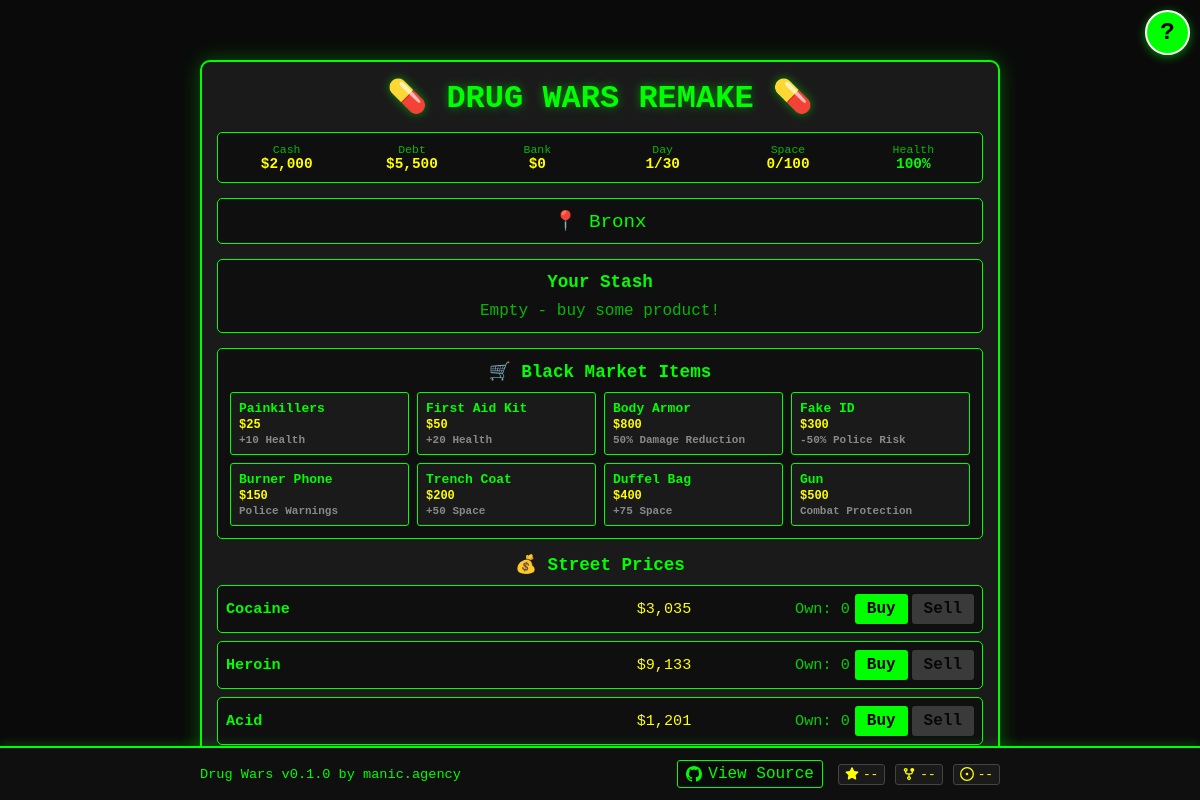
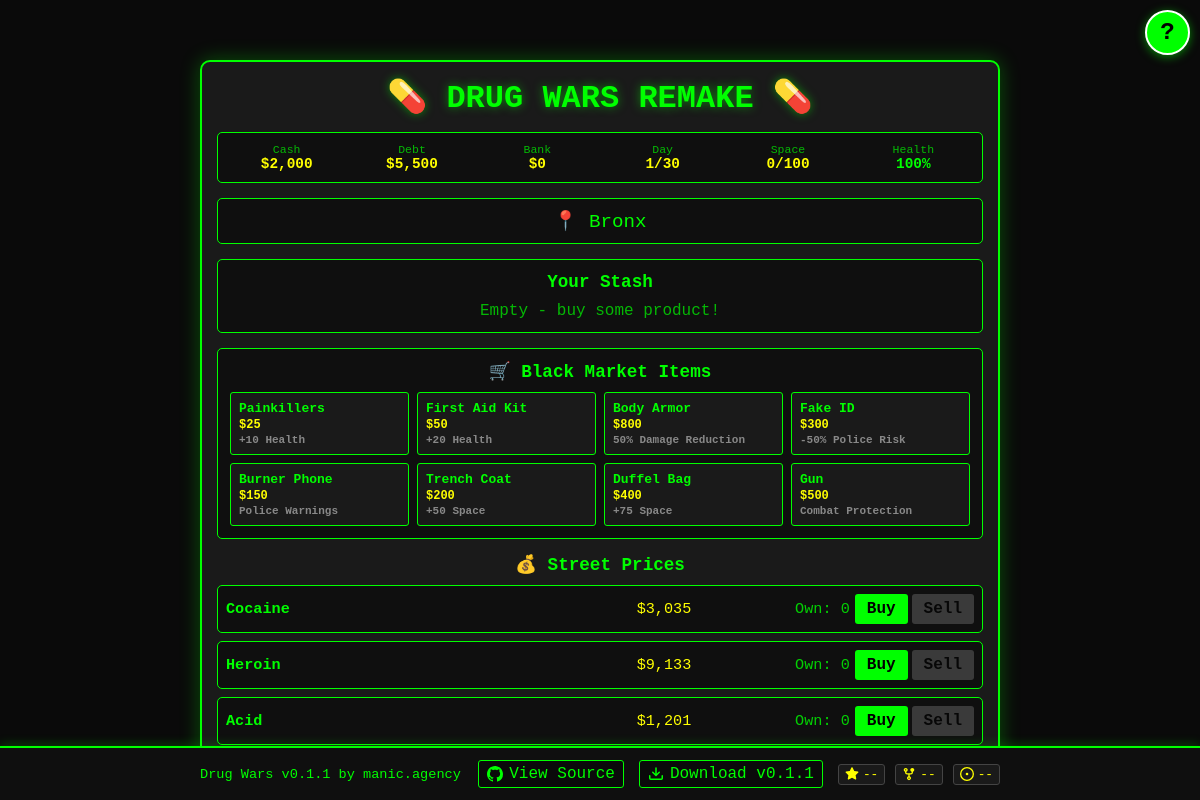
Before and after one commit to manicinc/drug-wars, an Electron app: page index.html in a window 1200 px wide. Drawn offline with Linux system fonts and the light colour scheme; no server answers.

Commit message:
add releases as a download button

```diff
--- a/index.html
+++ b/index.html
@@ -986,7 +986,7 @@
       <div class="footer-content">
         <div class="footer-main">
           <div class="footer-brand">
-            <span>Drug Wars v0.1.0</span>
+            <span>Drug Wars v0.1.1</span>
             <span
               >by
               <a href="https://manic.agency" target="_blank"
@@ -1007,6 +1007,21 @@
               ></path>
             </svg>
             <span>View Source</span>
+          </a>
+          <a
+            href="https://github.com/manicinc/drug-wars/releases/tag/v0.1.1"
+            target="_blank"
+            class="github-link"
+          >
+            <svg class="github-icon" viewBox="0 0 16 16" aria-hidden="true">
+              <path
+                d="M2.75 14A1.75 1.75 0 0 1 1 12.25v-2.5a.75.75 0 0 1 1.5 0v2.5c0 .138.112.25.25.25h10.5a.25.25 0 0 0 .25-.25v-2.5a.75.75 0 0 1 1.5 0v2.5A1.75 1.75 0 0 1 13.25 14Z"
+              ></path>
+              <path
+                d="M7.25 7.689V2a.75.75 0 0 1 1.5 0v5.689l1.97-1.969a.749.749 0 1 1 1.06 1.06l-3.25 3.25a.749.749 0 0 1-1.06 0L4.22 6.78a.749.749 0 1 1 1.06-1.06l1.97 1.969Z"
+              ></path>
+            </svg>
+            <span>Download v0.1.1</span>
           </a>
           <div class="github-stats">
             <div class="github-stat">
```
